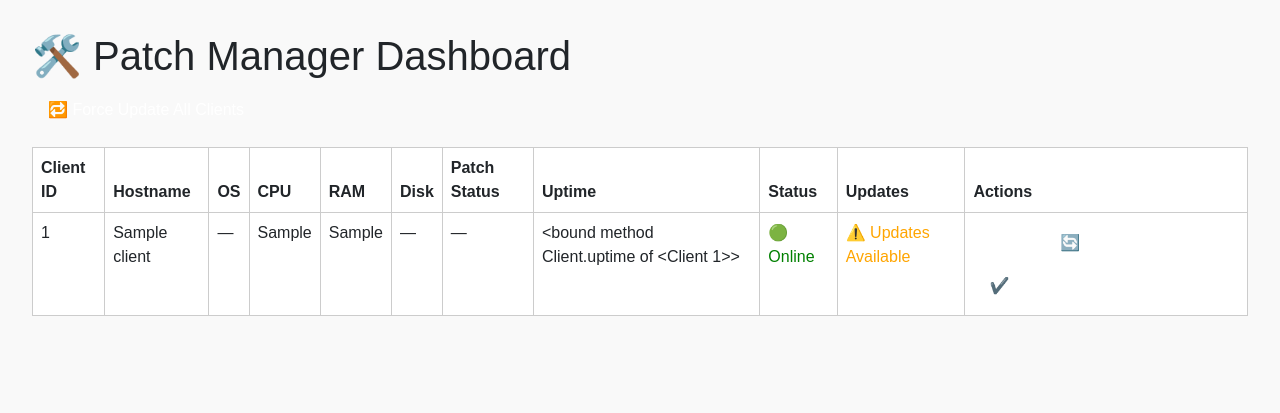
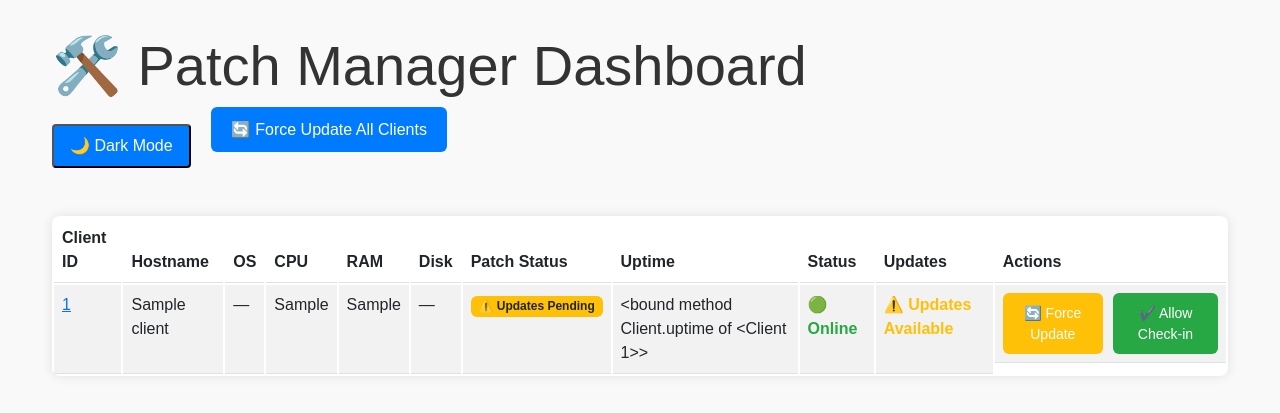
Before and after one commit to gitarman94/PatchPilot, a Flask app: template templates/dashboard.html in a window 1280 px wide. Shown: the top 413 px of the page. Run offline with Flask 3, Linux system fonts and the light colour scheme; tables that the repository leaves empty hold one stand-in row (values such as "Sample post"); the template is opened without the code that fills it: values that come from a table or form of the project are taken from there, most other values are stand-ins (such as "Sample title", 1, 10 or a date in 2020); parts of the project's set-up code (start-up, migrations or seed data) failed here and were passed over.

Commit message:
Update dashboard.html

```diff
--- a/templates/dashboard.html
+++ b/templates/dashboard.html
@@ -8,72 +8,198 @@
           integrity="sha384‑9ndCyUa5iZ0r+0E0vx+X2RjyQ+8XK8cYrFQp0S6Z6ZqD6A8m9aX9Q5UfjyxT279C"
           crossorigin="anonymous">
     <style>
+        :root {
+            --bg-light: #f9f9f9;
+            --bg-dark: #121212;
+            --primary-light: #007bff;
+            --primary-dark: #1e90ff;
+            --text-light: #333;
+            --text-dark: #e5e5e5;
+            --status-online-light: #28a745;
+            --status-offline-light: #dc3545;
+            --status-updates-light: #ffc107;
+            --status-online-dark: #45a049;
+            --status-offline-dark: #e24e53;
+            --status-updates-dark: #ffb84d;
+            --card-bg-light: white;
+            --card-bg-dark: #333;
+            --btn-light: #007bff;
+            --btn-dark: #1e90ff;
+            --table-bg-light: white;
+            --table-bg-dark: #2a2a2a;
+            --table-hover-light: #f0f8ff;
+            --table-hover-dark: #333;
+        }
+
         body {
-            font-family: Arial, sans‑serif;
+            font-family: 'Arial', sans-serif;
             margin: 2em;
-            background-color: #f9f9f9;
+            background-color: var(--bg-light);
+            color: var(--text-light);
+            transition: background-color 0.3s, color 0.3s;
         }
-        table {
-            border‑collapse: collapse;
-            width: 100%;
-            margin‑top: 1em;
-            background‑color: #fff;
+
+        body.dark-mode {
+            background-color: var(--bg-dark);
+            color: var(--text-dark);
         }
+
+        .container {
+            max-width: 1200px;
+            margin: 0 auto;
+        }
+
+        .table {
+            background-color: var(--table-bg-light);
+            border-radius: 8px;
+            box-shadow: 0 0 12px rgba(0, 0, 0, 0.1);
+            margin-top: 2em;
+            border-collapse: separate;
+        }
+
+        body.dark-mode .table {
+            background-color: var(--table-bg-dark);
+        }
+
         th, td {
-            border: 1px solid #ccc;
-            padding: 0.6em;
-            text‑align: left;
+            text-align: left;
+            padding: 1em;
         }
+
         th {
-            background-color: #eee;
+            background-color: #f1f1f1;
         }
-        .status‑online {
-            color: green;
-            font‑weight: bold;
+
+        body.dark-mode th {
+            background-color: #444;
         }
-        .status‑offline {
-            color: red;
-            font‑weight: bold;
+
+        .status-online {
+            color: var(--status-online-light);
+            font-weight: bold;
         }
-        .status‑updates {
-            color: orange;
-            font‑weight: bold;
+
+        body.dark-mode .status-online {
+            color: var(--status-online-dark);
         }
+
+        .status-offline {
+            color: var(--status-offline-light);
+            font-weight: bold;
+        }
+
+        body.dark-mode .status-offline {
+            color: var(--status-offline-dark);
+        }
+
+        .status-updates {
+            color: var(--status-updates-light);
+            font-weight: bold;
+        }
+
+        body.dark-mode .status-updates {
+            color: var(--status-updates-dark);
+        }
+
+        .status-global {
+            margin-bottom: 1.5em;
+        }
+
         .btn {
-            padding: 0.4em 0.8em;
-            margin: 0.2em;
-            border: none;
-            border‑radius: 4px;
-            cursor: pointer;
+            padding: 0.6em 1.2em;
+            border-radius: 6px;
         }
-        .btn‑approve {
-            background‑color: #007BFF;
+
+        .btn-approve {
+            background-color: var(--btn-light);
             color: white;
         }
-        .btn‑force {
-            background‑color: orange;
+
+        body.dark-mode .btn-approve {
+            background-color: var(--btn-dark);
+        }
+
+        .btn-force {
+            background-color: #ffc107;
             color: white;
         }
-        .btn‑update {
-            background‑color: #28a745;
+
+        .btn-update {
+            background-color: #28a745;
             color: white;
         }
-        .btn‑global {
-            margin‑bottom: 1em;
+
+        .btn-global {
+            background-color: var(--btn-light);
+            color: white;
+            margin-bottom: 1em;
+        }
+
+        body.dark-mode .btn-global {
+            background-color: var(--btn-dark);
+        }
+
+        .btn:hover {
+            opacity: 0.9;
+        }
+
+        .actions-button {
+            display: flex;
+            gap: 10px;
+        }
+
+        .actions-button form {
+            margin: 0;
+        }
+
+        .status-col {
+            font-weight: bold;
+        }
+
+        .table-hover tbody tr:hover {
+            background-color: var(--table-hover-light);
+        }
+
+        body.dark-mode .table-hover tbody tr:hover {
+            background-color: var(--table-hover-dark);
+        }
+
+        .header-buttons {
+            display: flex;
+            gap: 20px;
+            align-items: center;
+            margin-bottom: 1em;
+        }
+
+        .dark-mode-toggle {
+            cursor: pointer;
+            padding: 0.5em 1em;
+            background-color: var(--btn-light);
+            border-radius: 4px;
+            color: white;
+            font-size: 1rem;
+        }
+
+        body.dark-mode .dark-mode-toggle {
+            background-color: var(--btn-dark);
         }
     </style>
 </head>
 <body>
+    <div class="container">
+        <h1 class="display-4">🛠️ Patch Manager Dashboard</h1>
 
-<h1>🛠️ Patch Manager Dashboard</h1>
-
-<!-- Global button to force all clients to update -->
+        <!-- Dark Mode Toggle Button -->
+        <div class="header-buttons">
+            <button class="dark-mode-toggle" id="darkModeToggle">🌙 Dark Mode</button>
             <form method="post" action="/api/clients/force_all" class="mb-3">
                 <input type="hidden" name="admin_token" value="{{ ADMIN_TOKEN or '' }}">
-    <button class="btn btn‑global btn‑update">🔁 Force Update All Clients</button>
+                <button class="btn btn-global">🔄 Force Update All Clients</button>
             </form>
+        </div>
 
-<table class="table table-hover">
+        <!-- Clients Table -->
+        <table class="table table-striped table-hover">
             <thead>
                 <tr>
                     <th>Client ID</th>
@@ -92,53 +218,74 @@
             <tbody>
                 {% for client in clients %}
                 <tr>
-            <td>{{ client.id }}</td>
+                    <td><a href="/clients/{{ client.id }}" class="text-primary">{{ client.id }}</a></td>
                     <td>{{ client.client_name or '—' }}</td>
                     <td>{{ client.os or '—' }}</td>
                     <td>{{ client.cpu or '—' }}</td>
                     <td>{{ client.ram or '—' }}</td>
                     <td>{{ client.disk or '—' }}</td>
-            <td>{{ client.patch_status or '—' }}</td>
+                    <td>
+                        {% if client.updates_available %}
+                            <span class="badge bg-warning text-dark">⚠️ Updates Pending</span>
+                        {% else %}
+                            <span class="badge bg-success">✅ Up to Date</span>
+                        {% endif %}
+                    </td>
                     <td>{{ client.uptime or '—' }}</td>
-            <td>
+                    <td class="status-col">
                         {% if client.last_checkin and (now - client.last_checkin).total_seconds() < 600 %}
-                    <span class="status‑online">🟢 Online</span>
+                            <span class="status-online">🟢 Online</span>
                         {% else %}
-                    <span class="status‑offline">🔴 Offline</span>
+                            <span class="status-offline">🔴 Offline</span>
                         {% endif %}
                     </td>
                     <td>
                         {% if client.updates_available %}
-                    <span class="status‑updates">⚠️ Updates Available</span>
+                            <span class="status-updates">⚠️ Updates Available</span>
                         {% else %}
-                    ✅ Up to date
+                            <span class="status-updates">✅ No Updates</span>
                         {% endif %}
                     </td>
-            <td>
-                <!-- View details link -->
-                <a class="btn btn‑update" href="/client/{{ client.id }}">View</a>
-
+                    <td class="actions-button">
                         {% if not client.approved %}
-                <form method="post" action="/approve/{{ client.id }}" style="display:inline-block;">
-                    <button class="btn btn‑approve">✅ Approve</button>
-                </form>
-                {% else %}
-                <!-- Button to force this specific client to check for updates/install -->
-                <form method="post" action="/admin/force-update/{{ client.id }}" style="display:inline-block;">
-                    <button class="btn btn‑force">🔄 Check for Update</button>
-                </form>
-                <form method="post" action="/admin/allow-checkin/{{ client.id }}" style="display:inline-block;">
-                    <button class="btn btn‑update">✔️ Allow Check‑In</button>
+                            <form method="post" action="/approve/{{ client.id }}">
+                                <button type="submit" class="btn btn-approve btn-sm">✅ Approve</button>
                             </form>
                         {% endif %}
+                        <form method="post" action="/admin/force-update/{{ client.id }}">
+                            <button type="submit" class="btn btn-force btn-sm">🔄 Force Update</button>
+                        </form>
+                        <form method="post" action="/admin/allow-checkin/{{ client.id }}">
+                            <button type="submit" class="btn btn-update btn-sm">✔️ Allow Check-in</button>
+                        </form>
                     </td>
                 </tr>
                 {% endfor %}
             </tbody>
         </table>
+    </div>
 
     <script src="https://cdn.jsdelivr.net/npm/bootstrap@5.3.0/dist/js/bootstrap.bundle.min.js"
-        integrity="sha384‑ENjdO4Dr2bkBIFxQpeo6lOLbKz7Nx4oS9FNVoNt7M7e7ZtHiaV7KsZbtNQ7R+0V"
-        crossorigin="anonymous"></script>
+            integrity="sha384‑ENjdO4Dr2bkBIFxQ3dufDdJl9DChLzGp9Pz92zIcOjm4z6FE" crossorigin="anonymous"></script>
+
+    <script>
+        // Check if dark mode is enabled in localStorage
+        const darkModeSetting = localStorage.getItem('darkMode');
+        if (darkModeSetting === 'enabled') {
+            document.body.classList.add('dark-mode');
+        }
+
+        // Toggle Dark Mode
+        const darkModeToggle = document.getElementById('darkModeToggle');
+        darkModeToggle.addEventListener('click', () => {
+            document.body.classList.toggle('dark-mode');
+            // Save the theme preference to localStorage
+            if (document.body.classList.contains('dark-mode')) {
+                localStorage.setItem('darkMode', 'enabled');
+            } else {
+                localStorage.setItem('darkMode', 'disabled');
+            }
+        });
+    </script>
 </body>
 </html>
```
Lines whose indentation alone changed are shown as unchanged.
